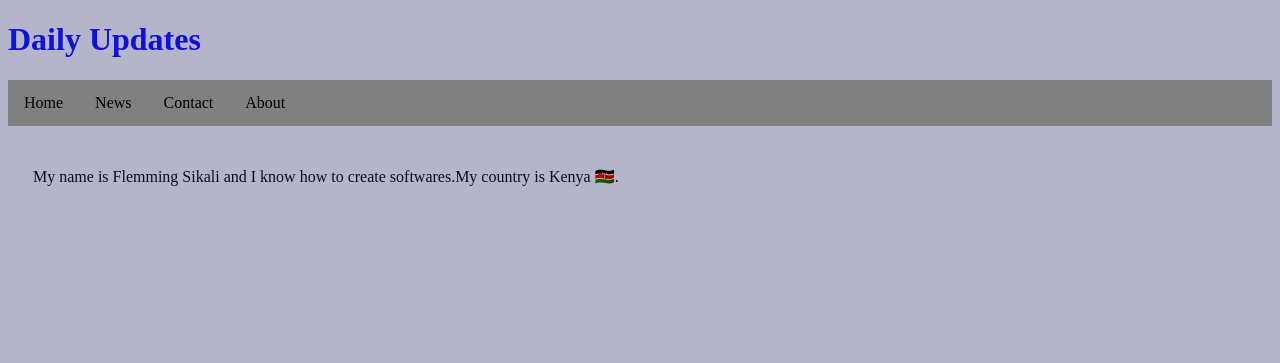
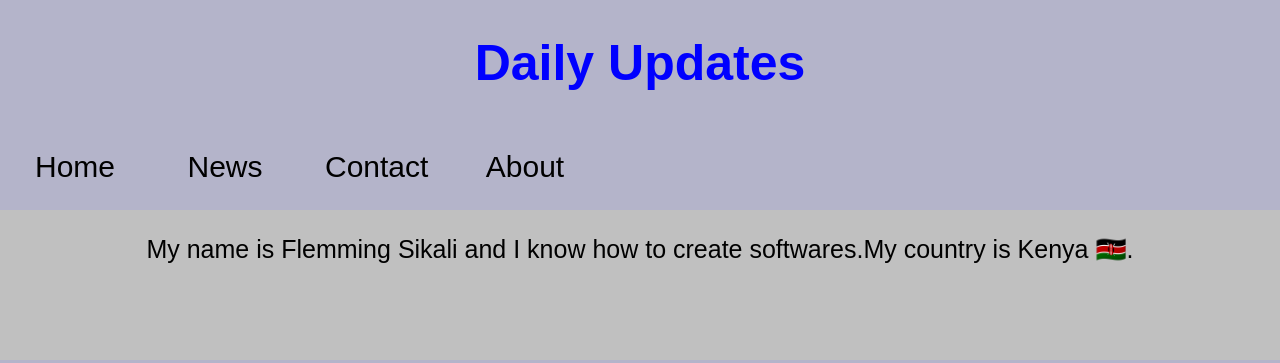
Before and after one commit to techwz25/Test-Application, a plain HTML site: page index.html in a window 1280 px wide. Drawn offline with Linux system fonts and the light colour scheme.

Commit message:
Added lines of html and css
Check code

```diff
--- a/index.html
+++ b/index.html
@@ -8,18 +8,16 @@
     <title>Flemming Sikali Test Application</title>
 </head>
 <body>
-     <h1>Daily Updates</h1>
 
-    <div class="nav-bar">
+    <h1>Daily Updates</h1>
+
      <ul>
         <li><a href="#">Home</a></li>
         <li><a href="#">News</a></li>
         <li><a href="#">Contact</a></li>
         <li><a href="#">About</a></li>
      </ul>
-    </div>
 
-     </body>
      <p>My name is Flemming Sikali and I know how to create softwares.My country is Kenya 🇰🇪.</p>
 </body>
 </html>
--- a/styles.css
+++ b/styles.css
@@ -1,20 +1,30 @@
  body{
     background-color: rgb(180, 180, 202);
+    font-family: Arial, Helvetica, sans-serif;
+    text-align: center;
+    overflow: scroll;
+    margin: 0px;
  }
 
  p{
-    padding:25px;color: rgb(14, 14, 26);
+    padding:25px;
+    color: black;
+    font-size: 25px;
+    background-color:  silver;
+    height: 100px;
+
  }
 
  h1{
-    color:rgb(16, 16, 219);
+    color: blue;
+    font-size: 50px;
+    font-style: inherit;
  }
 
  ul {
    list-style-type: none;
    margin: 0;
    padding: 0;
-   background-color: grey;
    overflow: hidden;
  }
 
@@ -27,10 +37,14 @@
    float : left;
    color: black;
    text-align: center;
-   padding: 14px 16px;
+   padding: 25px;
+   height: 10px;
+   width: 100px;
    text-decoration: none;
+   font-size: 25px;
+   font-size: 30px;
  }
 
  li a:hover {
-   background-color: rgb(180, 180, 202);
+     color: blue;
  }
```
